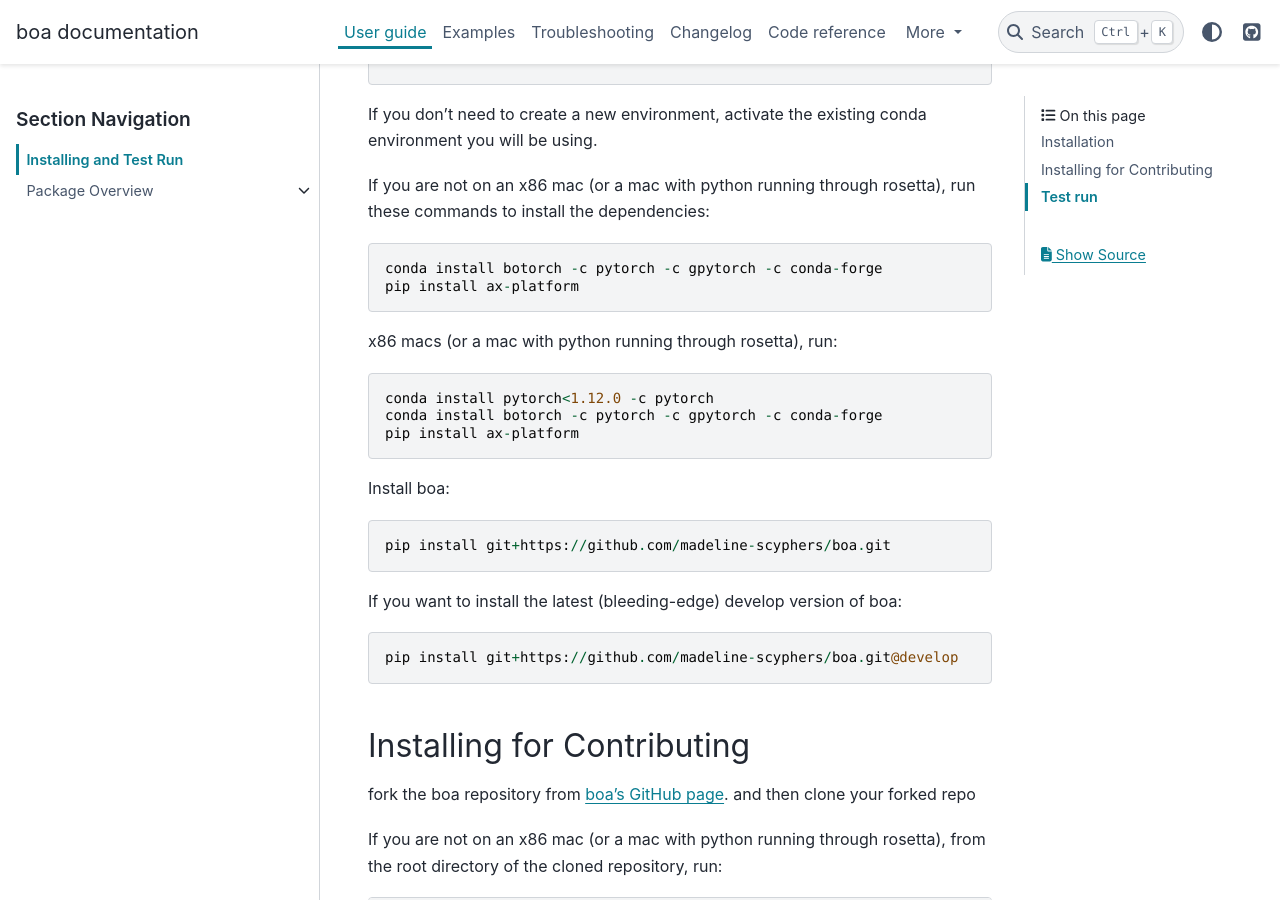
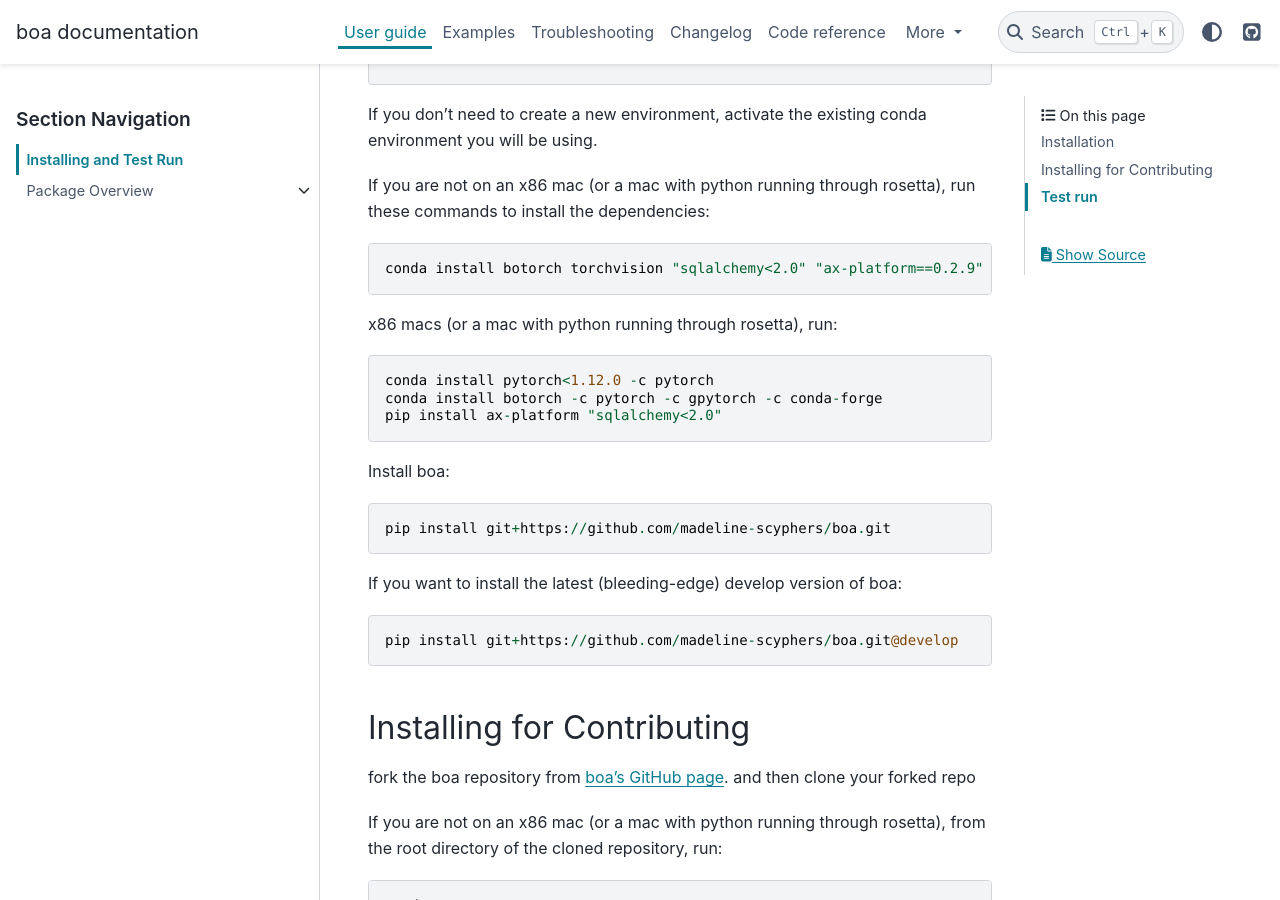
Before and after one commit to madeline-scyphers/boa, a Sphinx documentation site: the page built from docs/user_guide/getting_started.rst, in a window 1280 px wide and 900 px high, scrolled down 854 px. Built offline with Sphinx 7.4.7 and the PyData theme 0.15.4, drawn with Linux system fonts in a browser that asks for light colours; pages that are not in the unit, such as notebooks, are missing from menus; the version number could not be read and is left out; comment, search, counter and statistics services are not loaded.

Commit message:
Update install instructions to make sure sqlalchemy<2.0

```diff
--- a/docs/user_guide/getting_started.rst
+++ b/docs/user_guide/getting_started.rst
@@ -38,14 +38,13 @@ If you don't need to create a new environment, activate the existing conda envir
 
 If you are not on an x86 mac (or a mac with python running through rosetta), run these commands to install the dependencies::
 
-    conda install botorch -c pytorch -c gpytorch -c conda-forge
-    pip install ax-platform
+    conda install botorch torchvision "sqlalchemy<2.0" "ax-platform==0.2.9" -c pytorch -c gpytorch -c conda-forge
 
 x86 macs (or a mac with python running through rosetta), run::
 
     conda install pytorch<1.12.0 -c pytorch
     conda install botorch -c pytorch -c gpytorch -c conda-forge
-    pip install ax-platform
+    pip install ax-platform "sqlalchemy<2.0"
 
 Install boa::
 
```
